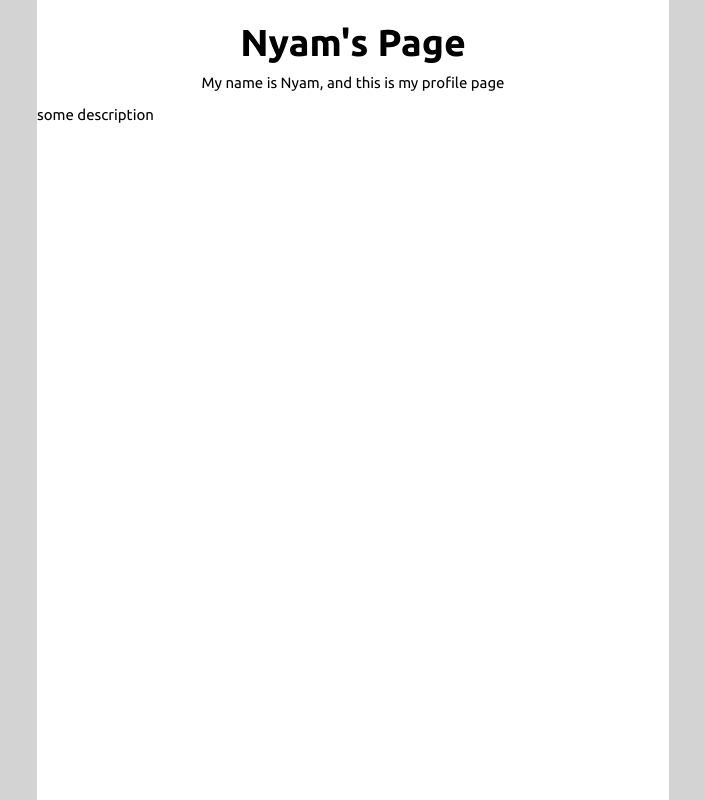
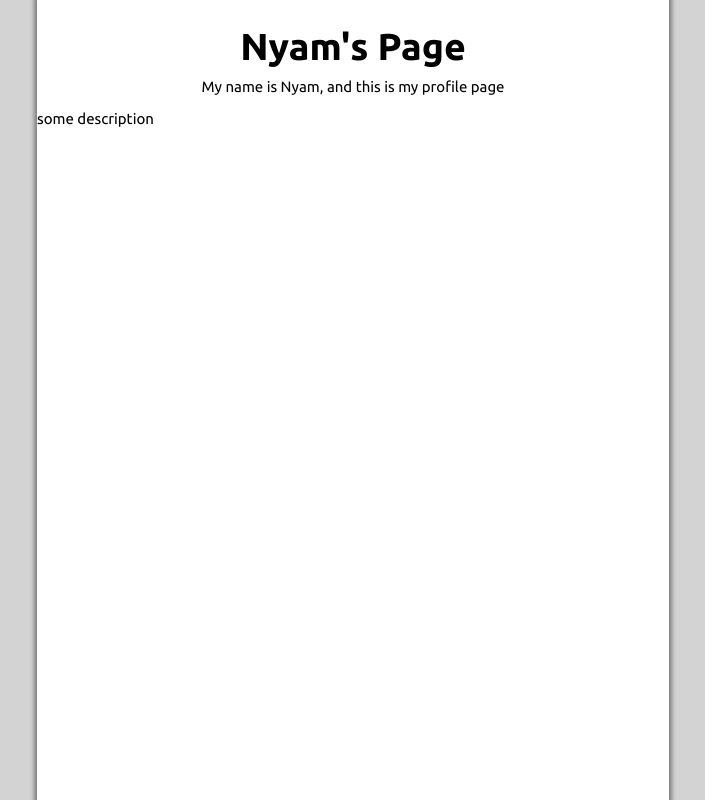
Before and after one commit to Cantibenyam/mywp, a Next.js app: page / in a window 1280 px wide. Shown: the top 800 px of the page, without its empty margins (287-992 px from the left). Built offline with nearby package versions, Linux system fonts and the light colour scheme.

Commit message:
shadow + restructure

```diff
--- a/globals.css
+++ b/app/globals.css
@@ -21,6 +21,8 @@ body {
   font-family: 'Ubuntu', sans-serif;
   font-size: 15px;
   background-color: lightgrey;
+  margin-top: 0px;
+  margin-bottom: 0px;
 }
 
 main {
@@ -28,10 +30,8 @@ main {
   display: flex;
   flex-direction: column;
   padding-bottom: 100%;
-  margin-left: 25%;
-  margin-right: 25%;
-  margin-top: -1%;
-  margin-bottom: -1%;
+  margin: 0px 25% 0px 25%;
+  box-shadow: 0px 0px 4px 3px grey;
 }
 
 img {
--- a/app/layout.tsx
+++ b/app/layout.tsx
@@ -1,4 +1,4 @@
-import '../globals.css';
+import './globals.css';
 
 export default function RootLayout({ children }: { children: React.ReactNode }) {
   return (
```
